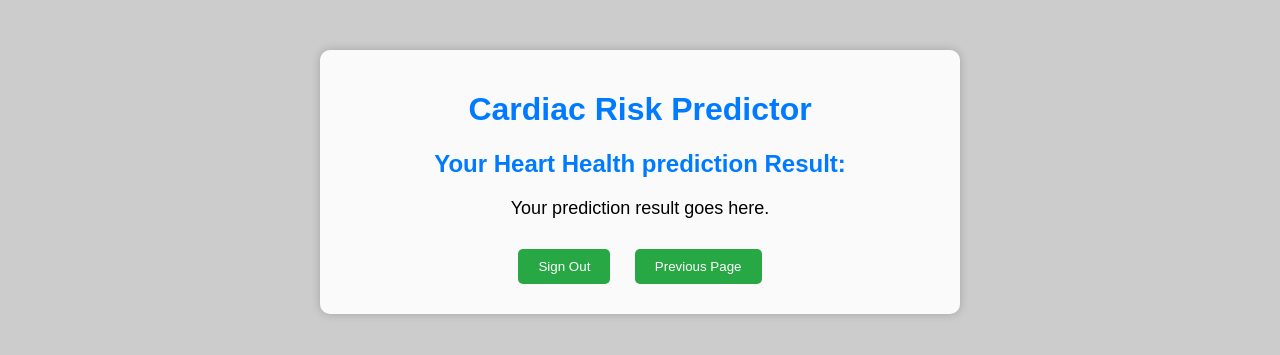
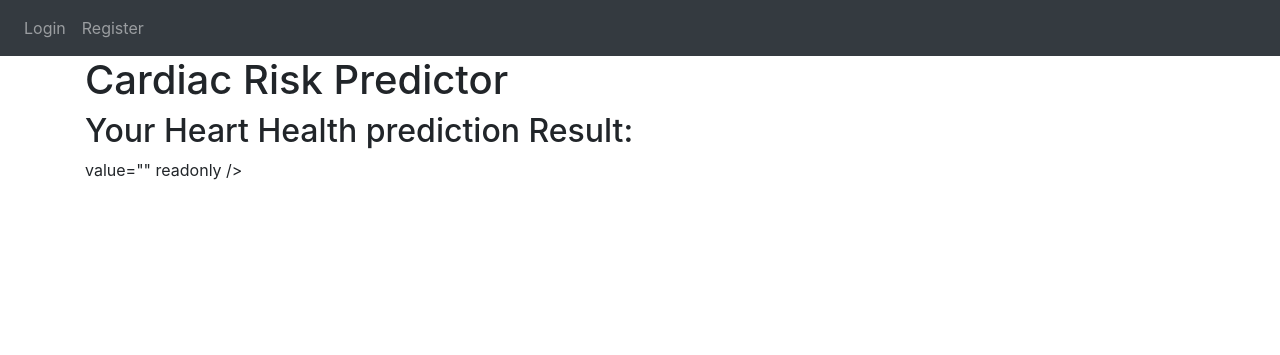
Before and after one commit to gsebastian11/Cardiac_Risk_Predictor_UI, a Flask app: template Cardiac_Risk_Predictor_UI/templates/prediction_result.html in a window 1280 px wide. Shown: the top 355 px of the page. Run offline with Flask 2, Linux system fonts and the light colour scheme; the template is opened without the code that fills it, so the values that code supplies are empty; parts of the project's set-up code (start-up, migrations or seed data) failed here and were passed over; some libraries are stand-ins or nearby versions.

Commit message:
Adding changes related to login issue

```diff
--- a/Cardiac_Risk_Predictor_UI/database.py
+++ b/Cardiac_Risk_Predictor_UI/database.py
@@ -15,6 +15,8 @@ class Login:
         self.id = user_id
         self.username = username
         self.password = password
+    def get_id(self):
+        return str(self.id)
 
 class UserProfile:
     def __init__(self, user_id):
@@ -22,6 +24,9 @@ class UserProfile:
 
     def is_authenticated(self):
         return True
+
+    def get_id(self):
+        return str(self.id)
 
 
 
--- a/Cardiac_Risk_Predictor_UI/templates/base.html
+++ b/Cardiac_Risk_Predictor_UI/templates/base.html
@@ -24,7 +24,8 @@
         <div class="collapse navbar-collapse" id="navbar">
             <div class="navbar-nav">
                 {% if user.is_authenticated %}
-                <a class="nav-item nav-link" id="patient_details" href="/">Patient data</a>
+                <a class="nav-item nav-link" id="patient_details" href="/patient_details">Patient data</a>
+                <a class="nav-item nav-link" id="userprofile" href="/">Profile</a>
                 <a class="nav-item nav-link" id="logout" href="/logout">Logout</a>
                 {% else %}
                 <a class="nav-item nav-link" id="login" href="/login">Login</a>
--- a/Cardiac_Risk_Predictor_UI/templates/prediction_result.html
+++ b/Cardiac_Risk_Predictor_UI/templates/prediction_result.html
@@ -1,76 +1,10 @@
-<!DOCTYPE html>
-<html>
-<head>
-    <title>Cardiac Risk Predictor - PREDICTION RESULT</title>
-    <style>
-        body {
-            background-color: rgba(0, 0, 0, 0.2);
-            background-size: cover;
-            font-family: Arial, sans-serif;
-            color: #000; /* Set all text color to black */
-            text-align: center;
-        }
-
-        #result-container {
-            width: 80%;
-            max-width: 600px;
-            margin: 50px auto; /* Center the container horizontally */
-            background-color: rgba(255, 255, 255, 0.9);
-            padding: 20px;
-            border-radius: 10px;
-            box-shadow: 0px 0px 10px rgba(0, 0, 0, 0.2);
-        }
-
-        h1, h2 {
-            color: #007bff;
-        }
-
-        p {
-            font-size: 18px;
-            margin-bottom: 20px;
-        }
-
-        #sign-out-btn, #previous-page-btn {
-            background-color: #28a745; /* Green color for buttons */
-            color: #fff; /* Set button text color to white */
-            padding: 10px 20px;
-            border: none;
-            border-radius: 5px;
-            cursor: pointer;
-            margin: 10px;
-        }
-
-            #sign-out-btn:hover, #previous-page-btn:hover {
-                background-color: #1f8c3b; /* Darker green on hover */
-            }
-    </style>
-</head>
-<body>
-
-    <div id="result-container">
-        <h1>Cardiac Risk Predictor</h1>
-        <h2>Your Heart Health prediction Result:</h2>
-        <!-- Add your prediction result content here -->
-        <p>Your prediction result goes here.</p>
-        <p>
-            {{prediction_result}}
-        </p>
-        <!-- Sign Out button -->
-        <button id="sign-out-btn" onclick="signOut()">Sign Out</button>
-
-        <!-- Previous Page button -->
-        <button id="previous-page-btn" onclick="goToPreviousPage()">Previous Page</button>
-    </div>
-
-    <script>function signOut() {
-// Your code to handle sign out goes here
-console.log("Sign Out clicked! Handle the action here.");
-}
-
-function goToPreviousPage() {
-// Your code to navigate to the previous page goes here
-console.log("Previous Page clicked! Handle the action here.");
-}</script>
-
-</body>
-</html>
+{% extends "base.html" %}
+{% block title %}Home{% endblock %}
+{% block content %}
+<div id="result-container">
+    <h1>Cardiac Risk Predictor</h1>
+    <h2>Your Heart Health prediction Result:</h2>
+    value="{{ prediction_result.current_user if prediction_result else '' }}"
+    readonly />
+</div>
+{% endblock %}
```
Also changed, not shown: Cardiac_Risk_Predictor_UI/routes.py (+4 -4 lines).
